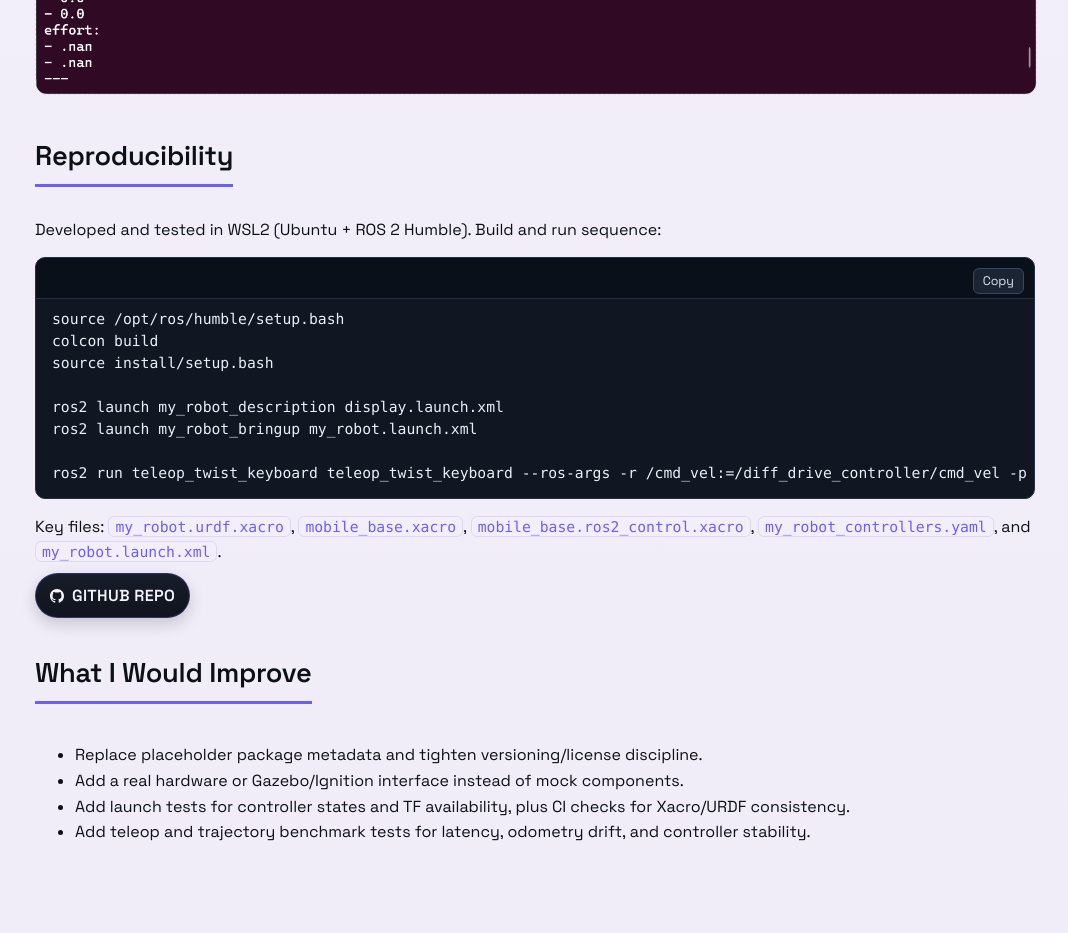
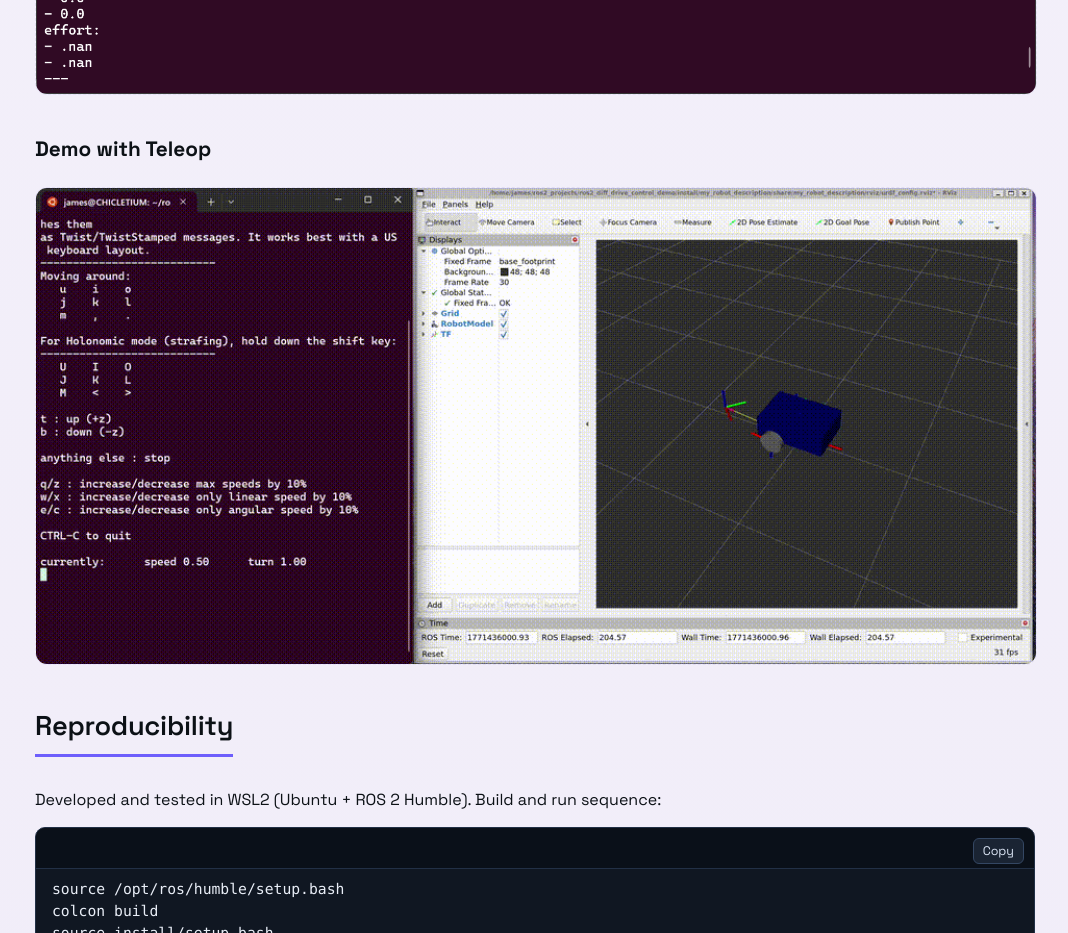
Before and after one commit to jloaiza505/jaimeloaiza.github.io, a plain HTML site: page projects/ros2-diff-drive-control-demo.html in a window 1280 px wide. Shown: the part 3700-4633 px from the top of the page, without its empty margins (105-1173 px from the left). Drawn offline with Linux system fonts and the light colour scheme.

Commit message:
docs: added gif and demo section on project template and diff robot project.

```diff
--- a/projects/ros2-diff-drive-control-demo.html
+++ b/projects/ros2-diff-drive-control-demo.html
@@ -116,6 +116,8 @@ ros2 topic echo /joint_states
 ros2 topic list | grep diff_drive</code></pre>
             <div class="card-media project-media"><img src="../assets/images/ros2-diff-drive-control-demo/controllers_active_terminal.png" alt="Active ROS 2 controllers"></div>
             <div class="card-media project-media"><img src="../assets/images/ros2-diff-drive-control-demo/topics_check_terminal.png" alt="ROS 2 topic checks"></div>
+            <h3>Demo with Teleop</h3>
+            <div class="card-media project-media"><img src="../assets/images/ros2-diff-drive-control-demo/demo_teleop_control.gif" alt="Demo with teleop control"></div>
         </section>
 
         <section class="reveal" data-delay="5">
```
Also changed, not shown: projects/project-template.html (+2 -0 lines), assets/images/ros2-diff-drive-control-demo/demo_teleop_control.gif (added), assets/images/shared/demo-placeholder.gif (added).
